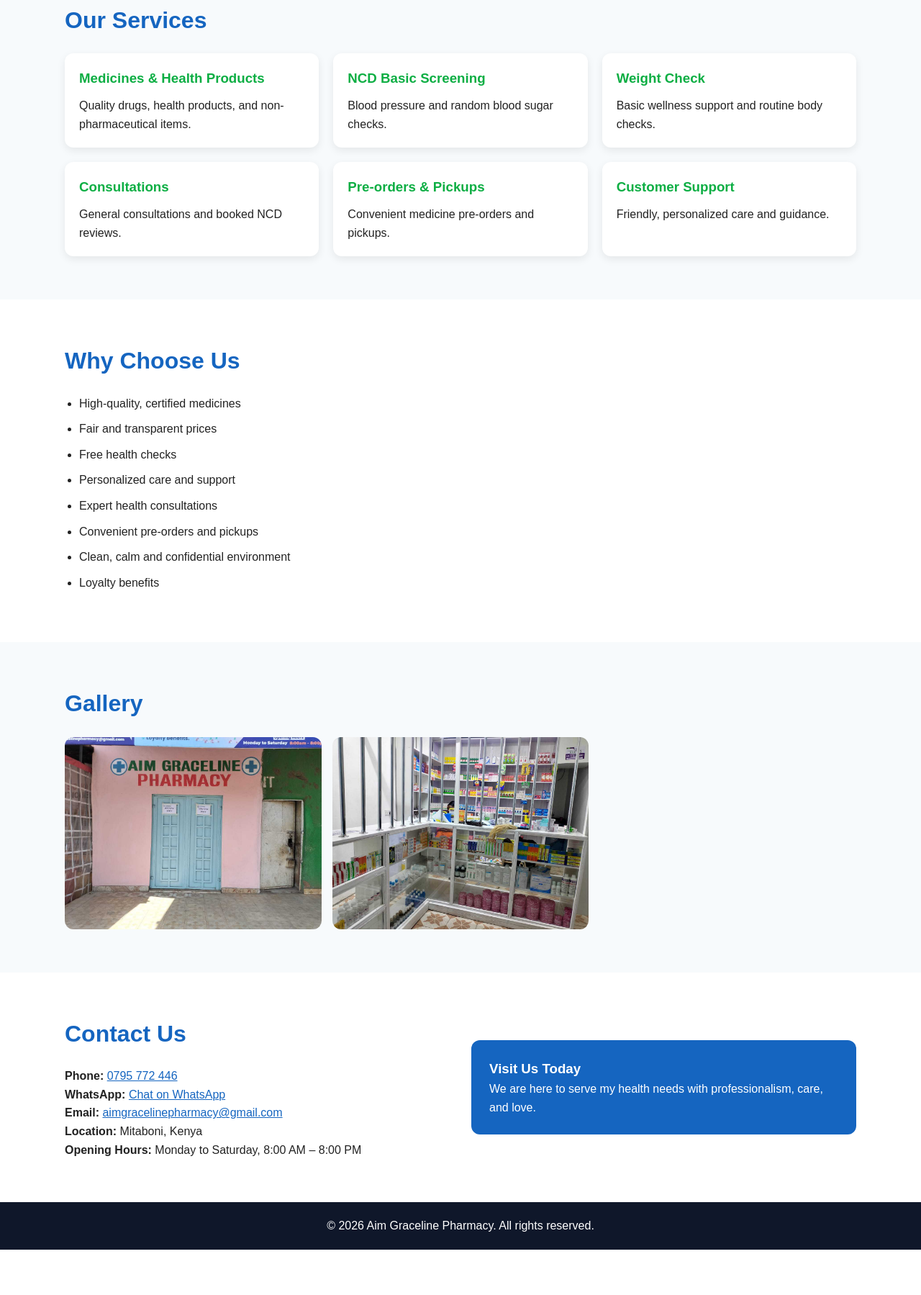
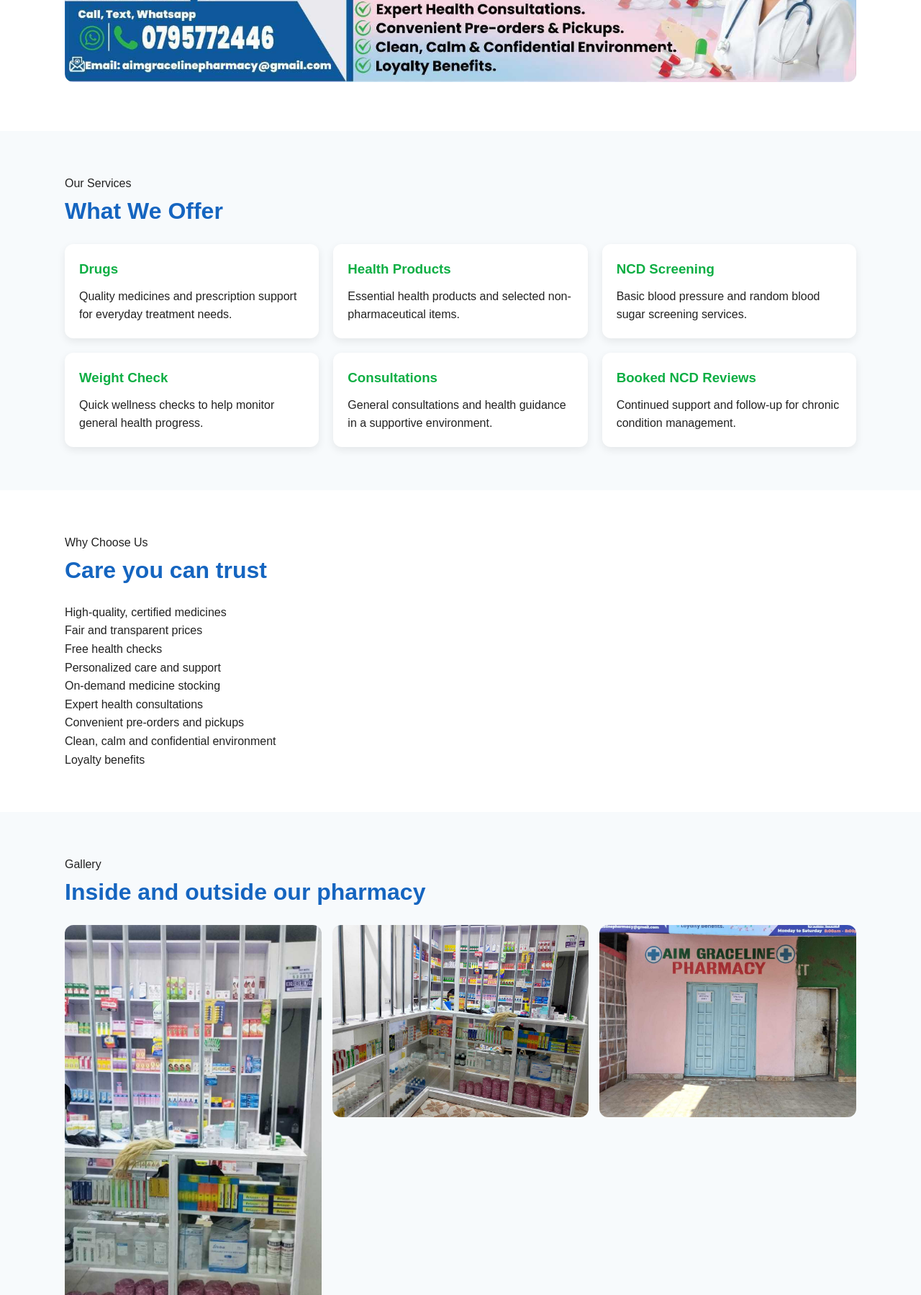
Before and after one commit to PhausyNaliaka/aim-graceline-pharmacy, a plain HTML site: page index.html in a window 1280 px wide. Shown: the part 1001-2800 px from the top of the page at 72% size. Before the commit the page ends 2737 px from the top, so only its background shows below. Drawn offline with Linux system fonts and the light colour scheme.

Commit message:
Update index.html

```diff
--- a/index.html
+++ b/index.html
@@ -7,21 +7,24 @@
   <link rel="stylesheet" href="style.css" />
 </head>
 <body>
+
   <header class="topbar">
     <div class="container nav">
       <div class="brand">
-        <img src="images/logo black.jpg" alt="Aim Graceline Pharmacy Logo" class="logo" />
+        <img src="images/logo black.jpg.jpg" alt="Aim Graceline Pharmacy Logo" class="logo" />
         <div>
           <h1>Aim Graceline Pharmacy</h1>
           <p>Healing by Grace, Serving with Love</p>
         </div>
       </div>
+
       <nav>
         <a href="#about">About</a>
         <a href="#services">Services</a>
         <a href="#why-us">Why Us</a>
         <a href="#gallery">Gallery</a>
         <a href="#contact">Contact</a>
+        <a href="#location">Location</a>
       </nav>
     </div>
   </header>
@@ -29,34 +32,39 @@
   <section class="hero">
     <div class="container hero-content">
       <div class="hero-text">
-        <h2>Your trusted neighbourhood pharmacy in Mitaboni</h2>
+        <span class="small-badge">Trusted Pharmacy in Mitaboni</span>
+        <h2>Your trusted neighbourhood pharmacy</h2>
         <p>
-          We provide quality medicines, health products, screening services,
-          consultations, and a calm confidential environment for my health needs.
+          Aim Graceline Pharmacy provides quality medicines, health products,
+          basic screening services, consultations, and caring support for your daily health needs.
         </p>
+
         <div class="hero-buttons">
           <a href="tel:+254795772446" class="btn primary">Call Us</a>
           <a href="https://wa.me/254795772446" class="btn secondary" target="_blank">WhatsApp</a>
         </div>
       </div>
+
       <div class="hero-image">
-        <img src="images/exterior.jpg" alt="Aim Graceline Pharmacy storefront" />
+        <img src="images/exterior.jpg" alt="Aim Graceline Pharmacy exterior" />
       </div>
     </div>
   </section>
 
   <section id="about" class="section">
-    <div class="container two-column">
+    <div class="container split">
       <div>
-        <h2>About Us</h2>
+        <p class="section-tag">About Us</p>
+        <h2>Professional care with a personal touch</h2>
         <p>
           Aim Graceline Pharmacy is committed to offering quality, certified medicines,
-          fair pricing, and caring support to the community in Mitaboni, Kenya.
+          fair prices, and friendly service to the Mitaboni community.
         </p>
         <p>
-          We focus on health, convenience, and trusted service for individuals and families.
+          We focus on trust, convenience, and compassionate support for individuals and families.
         </p>
       </div>
+
       <div>
         <img src="images/banner.jpg" alt="Aim Graceline Pharmacy banner" class="rounded-img" />
       </div>
@@ -65,31 +73,38 @@
 
   <section id="services" class="section light">
     <div class="container">
-      <h2>Our Services</h2>
+      <p class="section-tag center">Our Services</p>
+      <h2 class="center">What We Offer</h2>
+
       <div class="cards">
         <div class="card">
-          <h3>Medicines & Health Products</h3>
-          <p>Quality drugs, health products, and non-pharmaceutical items.</p>
+          <h3>Drugs</h3>
+          <p>Quality medicines and prescription support for everyday treatment needs.</p>
         </div>
+
         <div class="card">
-          <h3>NCD Basic Screening</h3>
-          <p>Blood pressure and random blood sugar checks.</p>
+          <h3>Health Products</h3>
+          <p>Essential health products and selected non-pharmaceutical items.</p>
         </div>
+
+        <div class="card">
+          <h3>NCD Screening</h3>
+          <p>Basic blood pressure and random blood sugar screening services.</p>
+        </div>
+
         <div class="card">
           <h3>Weight Check</h3>
-          <p>Basic wellness support and routine body checks.</p>
+          <p>Quick wellness checks to help monitor general health progress.</p>
         </div>
+
         <div class="card">
           <h3>Consultations</h3>
-          <p>General consultations and booked NCD reviews.</p>
+          <p>General consultations and health guidance in a supportive environment.</p>
         </div>
+
         <div class="card">
-          <h3>Pre-orders & Pickups</h3>
-          <p>Convenient medicine pre-orders and pickups.</p>
-        </div>
-        <div class="card">
-          <h3>Customer Support</h3>
-          <p>Friendly, personalized care and guidance.</p>
+          <h3>Booked NCD Reviews</h3>
+          <p>Continued support and follow-up for chronic condition management.</p>
         </div>
       </div>
     </div>
@@ -97,55 +112,96 @@
 
   <section id="why-us" class="section">
     <div class="container">
-      <h2>Why Choose Us</h2>
-      <ul class="why-list">
-        <li>High-quality, certified medicines</li>
-        <li>Fair and transparent prices</li>
-        <li>Free health checks</li>
-        <li>Personalized care and support</li>
-        <li>Expert health consultations</li>
-        <li>Convenient pre-orders and pickups</li>
-        <li>Clean, calm and confidential environment</li>
-        <li>Loyalty benefits</li>
-      </ul>
+      <p class="section-tag center">Why Choose Us</p>
+      <h2 class="center">Care you can trust</h2>
+
+      <div class="why-grid">
+        <div class="why-box">High-quality, certified medicines</div>
+        <div class="why-box">Fair and transparent prices</div>
+        <div class="why-box">Free health checks</div>
+        <div class="why-box">Personalized care and support</div>
+        <div class="why-box">On-demand medicine stocking</div>
+        <div class="why-box">Expert health consultations</div>
+        <div class="why-box">Convenient pre-orders and pickups</div>
+        <div class="why-box">Clean, calm and confidential environment</div>
+        <div class="why-box">Loyalty benefits</div>
+      </div>
     </div>
   </section>
 
   <section id="gallery" class="section light">
     <div class="container">
-      <h2>Gallery</h2>
+      <p class="section-tag center">Gallery</p>
+      <h2 class="center">Inside and outside our pharmacy</h2>
+
       <div class="gallery">
-        <img src="images/exterior.jpg">
-
-        <img src="images/interior 2.jpg">
+        <img src="images/interior 1.jpg" alt="Pharmacy interior one" />
+        <img src="images/interior 2.jpg" alt="Pharmacy interior two" />
+        <img src="images/exterior.jpg" alt="Pharmacy shop exterior" />
       </div>
     </div>
   </section>
 
-  <section id="contact" class="section">
-    <div class="container two-column">
-      <div>
-        <h2>Contact Us</h2>
-        <p><strong>Phone:</strong> <a href="tel:+254795772446">0795 772 446</a></p>
-        <p><strong>WhatsApp:</strong> <a href="https://wa.me/254795772446" target="_blank">Chat on WhatsApp</a></p>
-        <p><strong>Email:</strong> <a href="mailto:aimgracelinepharmacy@gmail.com">aimgracelinepharmacy@gmail.com</a></p>
-        <p><strong>Location:</strong> Mitaboni, Kenya</p>
-        <p><strong>Opening Hours:</strong> Monday to Saturday, 8:00 AM – 8:00 PM</p>
+  <section id="contact" class="section contact-section">
+    <div class="container contact-grid">
+      <div class="contact-card">
+        <p class="section-tag">Contact Us</p>
+        <h2>We are here to help</h2>
+        <p>Reach us through phone, WhatsApp, or email for support and inquiries.</p>
+
+        <div class="contact-item"><strong>Phone:</strong> <a href="tel:+254795772446">0795 772 446</a></div>
+        <div class="contact-item"><strong>WhatsApp:</strong> <a href="https://wa.me/254795772446" target="_blank">Chat with us</a></div>
+        <div class="contact-item"><strong>Email:</strong> <a href="mailto:aimgracelinepharmacy@gmail.com">aimgracelinepharmacy@gmail.com</a></div>
+        <div class="contact-item"><strong>Location:</strong> Mitaboni, Kenya</div>
+        <div class="contact-item"><strong>Opening Hours:</strong> Monday to Saturday, 8:00 AM – 8:00 PM</div>
       </div>
 
       <div class="contact-box">
-        <h3>Visit Us Today</h3>
+        <h3>Healing by Grace, Serving with Love</h3>
         <p>
-          We are here to serve my health needs with professionalism, care, and love.
+          At Aim Graceline Pharmacy, we are committed to serving the community with
+          professionalism, care, and reliable health support.
         </p>
+        <a href="tel:+254795772446" class="btn white-btn">Call Now</a>
       </div>
     </div>
   </section>
 
+  <section id="location" class="section light">
+      <div class="container">
+          <p class="section-tag center">Find Us</p>
+          <h2 class="center">Visit Aim Graceline Pharmacy</h2>
+          <p class="map-text center">
+           We are located in Mitaboni, Machakos County. Tap the button below to get directions.
+           </p>
+
+           <div class="location-actions center">
+               <a
+                href="https://www.google.com/maps/search/?api=1&query=Mitaboni%2C+Machakos%2C+Kenya"
+                target="_blank"
+                class="btn primary">
+                Get Directions
+               </a>
+            </div>
+
+            <div class="map-wrapper">
+                <iframe
+                src="https://www.google.com/maps?q=Mitaboni%2C%20Machakos%2C%20Kenya&output=embed"
+                width="100%"
+                height="450"
+                style="border:0;"
+                allowfullscreen=""
+                loading="lazy"
+                referrerpolicy="no-referrer-when-downgrade">
+                </iframe>
+            </div>
+     </div>
+  </section>
+
   <footer class="footer">
-    <div class="container">
+    <div class="container footer-content">
       <p>© 2026 Aim Graceline Pharmacy. All rights reserved.</p>
     </div>
   </footer>
+
 </body>
-</html>
```
